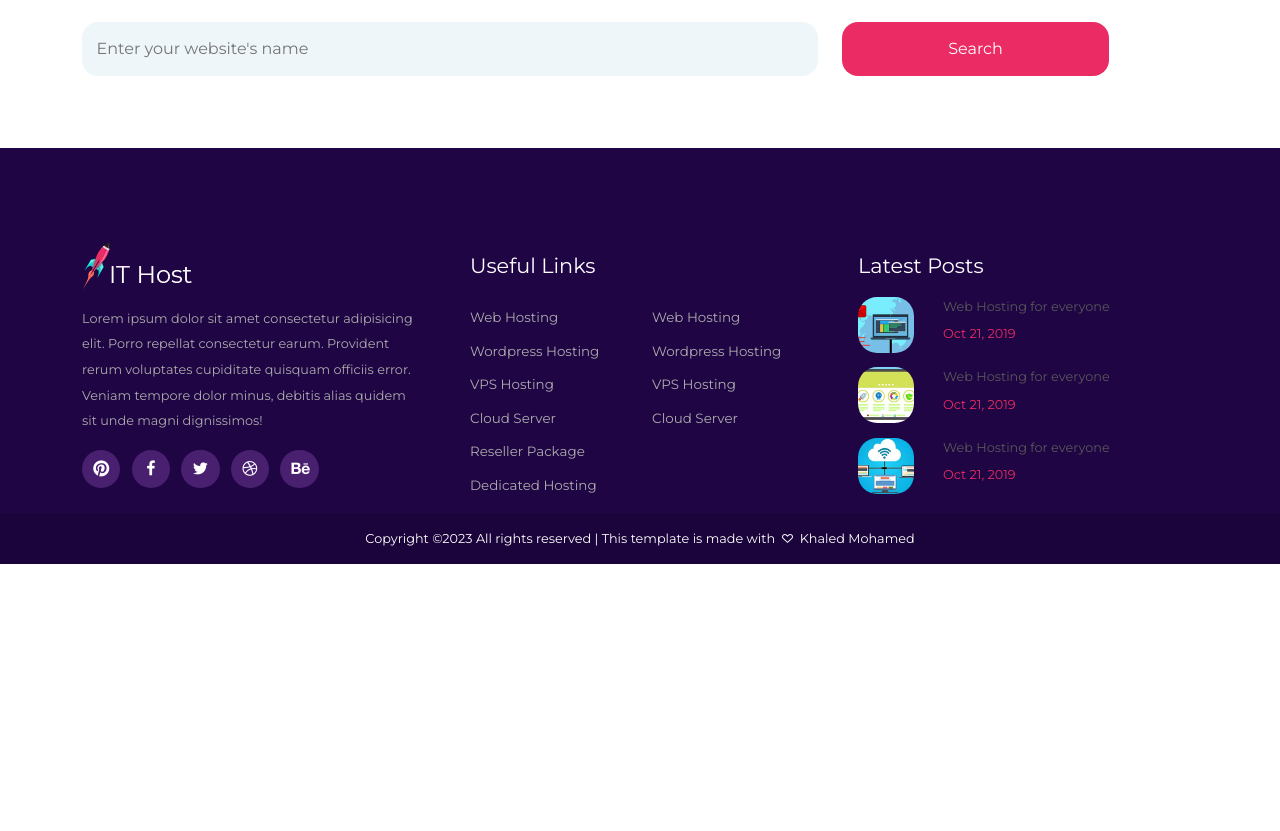
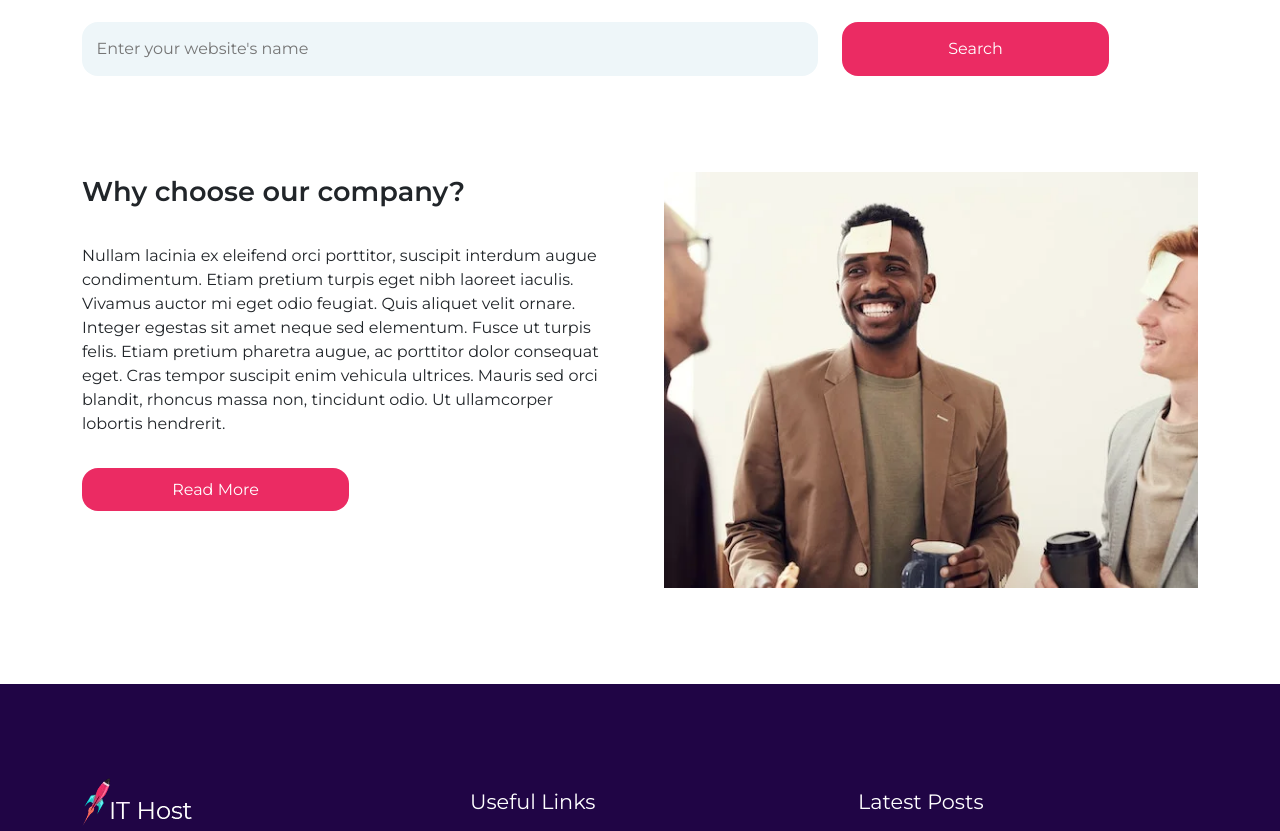
Before and after one commit to krypton225/IT-Host, a React (Create React App) app: page /about in a window 1280 px wide. Shown: the part 620-1451 px from the top of the page. Before the commit the page ends 1184 px from the top, so only its background shows below. Built offline with nearby package versions, Linux system fonts and the light colour scheme.

Commit message:
ADD second section @ About page

```diff
--- a/src/pages/About/About.tsx
+++ b/src/pages/About/About.tsx
@@ -1,12 +1,41 @@
-import { SectionHeader } from "components";
+import { MainButton, SectionHeader } from "components";
 import EnterWebsite from "components/EnterWebsite/EnterWebsite";
+import { AboutPic } from "data/photos";
 
 const About = () => {
     return (
-        <div>
+        <div className="about-us">
             <SectionHeader sectionName="about us" baseURL="home" />
 
-            <EnterWebsite hasBackgroundImage={false} />
+            <EnterWebsite hasBackgroundImage={false} hasDescription={false} />
+
+            <div className="container" style={{ paddingBottom: "6rem", paddingTop: "1.5rem" }}>
+                <div className="row g-5">
+                    <div className="col-lg-6">
+                        <p className="fw-semibold" style={{ fontSize: "1.7rem" }}>
+                            Why choose our company?
+                        </p>
+
+                        <p style={{ marginBlock: "2rem" }}>
+                            Nullam lacinia ex eleifend orci porttitor, suscipit interdum augue condimentum.
+                            Etiam pretium turpis eget nibh laoreet iaculis. Vivamus auctor mi eget odio feugiat.
+                            Quis aliquet velit ornare. Integer egestas sit amet neque sed elementum.
+                            Fusce ut turpis felis. Etiam pretium pharetra augue, ac porttitor dolor consequat eget.
+                            Cras tempor suscipit enim vehicula ultrices.
+                            Mauris sed orci blandit, rhoncus massa non, tincidunt odio. Ut ullamcorper lobortis hendrerit.
+                        </p>
+
+                        <MainButton text="read more" rounded={true} bg="var(--pink-color)"
+                            color="white" padding="0.6rem" halfWidth={true} />
+                    </div>
+
+                    <div className="col-lg-6">
+                        <div className="w-100 h-100">
+                            <img src={AboutPic} alt="About" className="w-100 h-100 cover" />
+                        </div>
+                    </div>
+                </div>
+            </div>
         </div>
     );
 };
```
